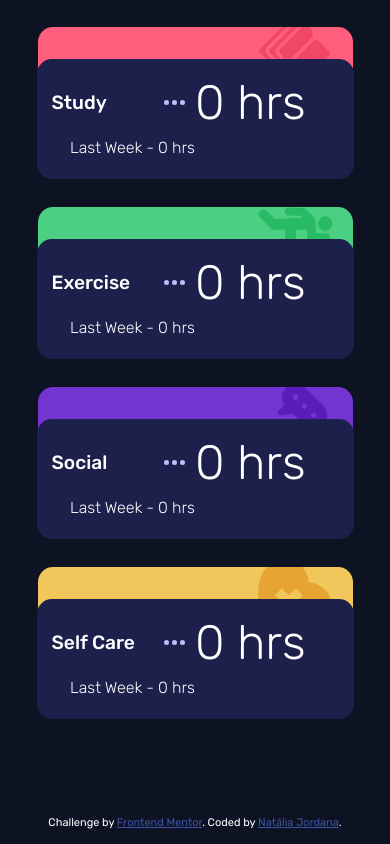
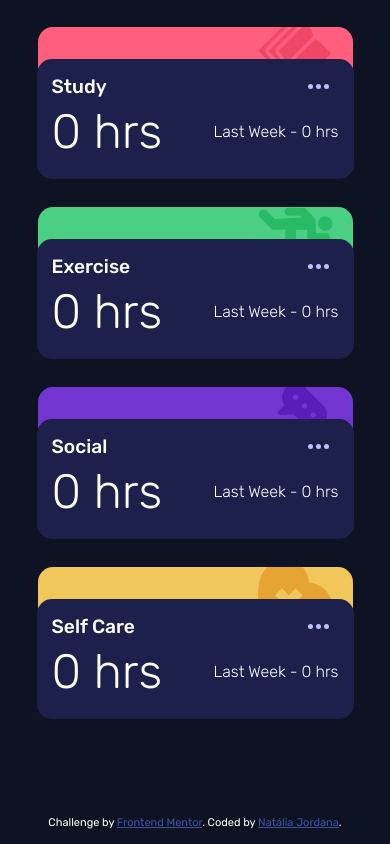
Before and after one commit to stanescon/challenge-time-tracking, a plain HTML site: page index.html in a window 390 px wide. Shown: the part 678-1522 px from the top of the page. Drawn offline with Linux system fonts and the light colour scheme.

Commit message:
ajustando responsivo

```diff
--- a/style.css
+++ b/style.css
@@ -266,8 +266,10 @@ nav li {
         width: 317px;
         left: -1px;
     }
+    .titulo--informacao{
+        grid-column: span 2;
+    }
     .titulo-informacao {
-        grid-column: span 2;
         margin-bottom: 0px;
     }
     .hora-ultimo-dia, .hora-ultima-semana, .hora-ultimo-mes {
```
